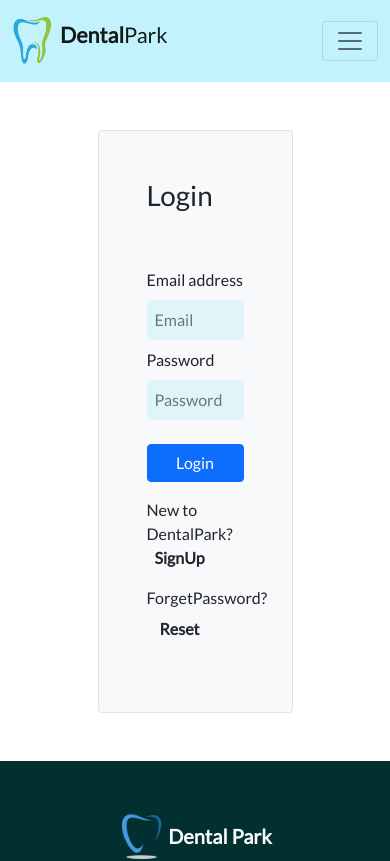
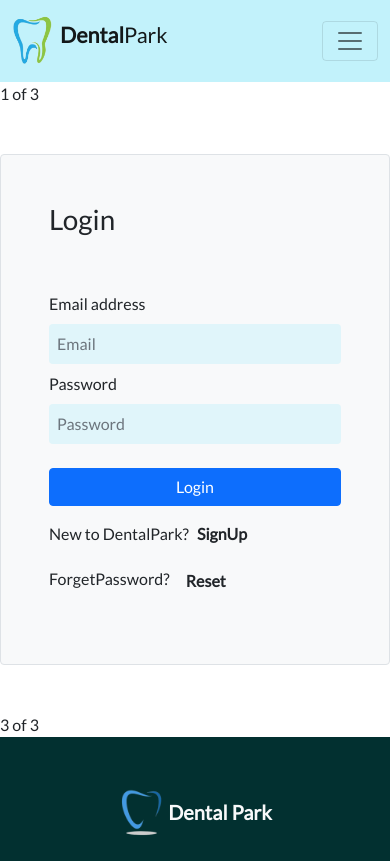
Before and after one commit to ATISH01/dental-park, a React (Create React App) app: page /login in a window 390 px wide. Shown: the top 861 px of the page. Built offline with nearby package versions, Linux system fonts and the light colour scheme; no server answers.

Commit message:
login responsive

```diff
--- a/src/Pages/Login/Login/Login.js
+++ b/src/Pages/Login/Login/Login.js
@@ -1,6 +1,6 @@
-import React, { useRef  } from 'react';
-import { Button, Form } from 'react-bootstrap';
-import {  useSendPasswordResetEmail, useSignInWithEmailAndPassword } from 'react-firebase-hooks/auth';
+import React, { useRef } from 'react';
+import { Button, Col, Form, Row } from 'react-bootstrap';
+import { useSendPasswordResetEmail, useSignInWithEmailAndPassword } from 'react-firebase-hooks/auth';
 import { Link, useLocation, useNavigate } from 'react-router-dom';
 import auth from '../../../firebse.init';
 import { ToastContainer, toast } from 'react-toastify';
@@ -17,37 +17,40 @@ const Login = () => {
         loading,
         error,
     ] = useSignInWithEmailAndPassword(auth);
-      const [sendPasswordResetEmail, sending, error2] = useSendPasswordResetEmail(auth,{sendPasswordResetEmail:true});
+    const [sendPasswordResetEmail, sending, error2] = useSendPasswordResetEmail(auth, { sendPasswordResetEmail: true });
 
     const location = useLocation();
     const from = location?.state?.from.pathname || '/';
-    if(user){
-        navigate(from,{replace:true})
+    if (user) {
+        navigate(from, { replace: true })
     }
     let seterror;
-    if(error){
+    if (error) {
         seterror = <p>Email or Password not matched</p>
     }
 
-    const navigateSignUp =()=>{
+    const navigateSignUp = () => {
         navigate("/signup")
     }
 
-    const handleLoginForm = event =>{
+    const handleLoginForm = event => {
         event.preventDefault();
         const email = emailRef.current.value;
-        const password =passwordRef.current.value
-        signInWithEmailAndPassword(email,password);
+        const password = passwordRef.current.value
+        signInWithEmailAndPassword(email, password);
     }
-    const handleReset =async()=>{
+    const handleReset = async () => {
         const email = emailRef.current.value;
         await sendPasswordResetEmail(email);
         toast('Reset link send')
     }
     return (
-        <div className='container w-50 mx-auto my-5 bg-light  border border-1 rounded p-5'>
+        <Row xs={1} md={3} className="g-0">
+            <Col>1 of 3</Col>
+            <Col>
+                <div className='container mx-auto my-5 bg-light  border border-1 rounded p-5'>
 
-            <Form  onSubmit={handleLoginForm}>
+                    <Form onSubmit={handleLoginForm}>
                         <h1>Login</h1>
                         <img className='ms-4 mb-5' width={230} src="" alt="" />
 
@@ -67,10 +70,14 @@ const Login = () => {
                             Login
                         </Button>
                         <p>New to DentalPark?<Link to='/signup' className='text-decoration-none fw-bold text-dark ms-2' onClick={navigateSignUp} >SignUp</Link></p>
-                <p>ForgetPassword? <button  onClick={handleReset} className='btn btn-link text-decoration-none'><span className='fw-bold text-dark'>Reset</span></button></p>
+                        <p>ForgetPassword? <button onClick={handleReset} className='btn btn-link text-decoration-none'><span className='fw-bold text-dark'>Reset</span></button></p>
                         <ToastContainer />
                     </Form>
                 </div>
+            </Col>
+            <Col>3 of 3</Col>
+        </Row>
+
     );
 };
 
--- a/src/Pages/Login/SignUp/SignUp.js
+++ b/src/Pages/Login/SignUp/SignUp.js
@@ -1,5 +1,5 @@
 import React, { useState } from 'react';
-import { Button, Form } from 'react-bootstrap';
+import { Button, Col, Form, Row } from 'react-bootstrap';
 import { Link, useNavigate } from 'react-router-dom';
 import { useCreateUserWithEmailAndPassword, useSignInWithTwitter } from 'react-firebase-hooks/auth';
 import auth from '../../../firebse.init'
@@ -72,7 +72,10 @@ const SignUp = () => {
 
     }
     return (
-        <div className='container w-50 mx-auto my-5 bg-light border border-1 rounded p-5'>
+        <Row xs={1} md={3} className="g-0">
+        <col />
+        <Col>
+        <div className='container  mx-auto my-5 bg-light border border-1 rounded p-5'>
 
             <Form onSubmit={handleFormSubmit} >
                 <h1>Sign Up</h1>
@@ -110,6 +113,9 @@ const SignUp = () => {
 
             </Form>
         </div>
+        </Col>
+        </Row>
+
     );
 };
 
```
Lines whose indentation alone changed are shown as unchanged.
